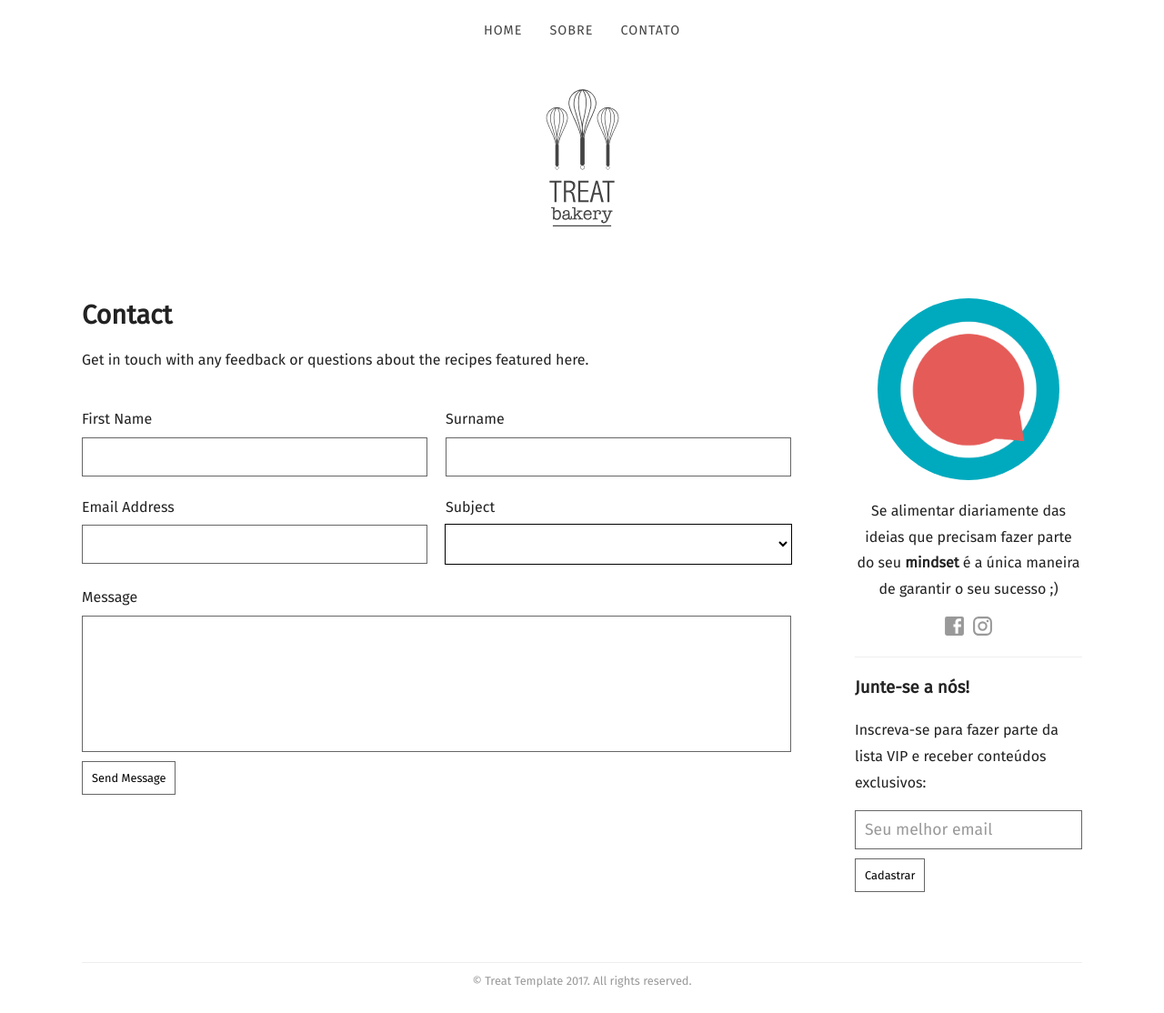
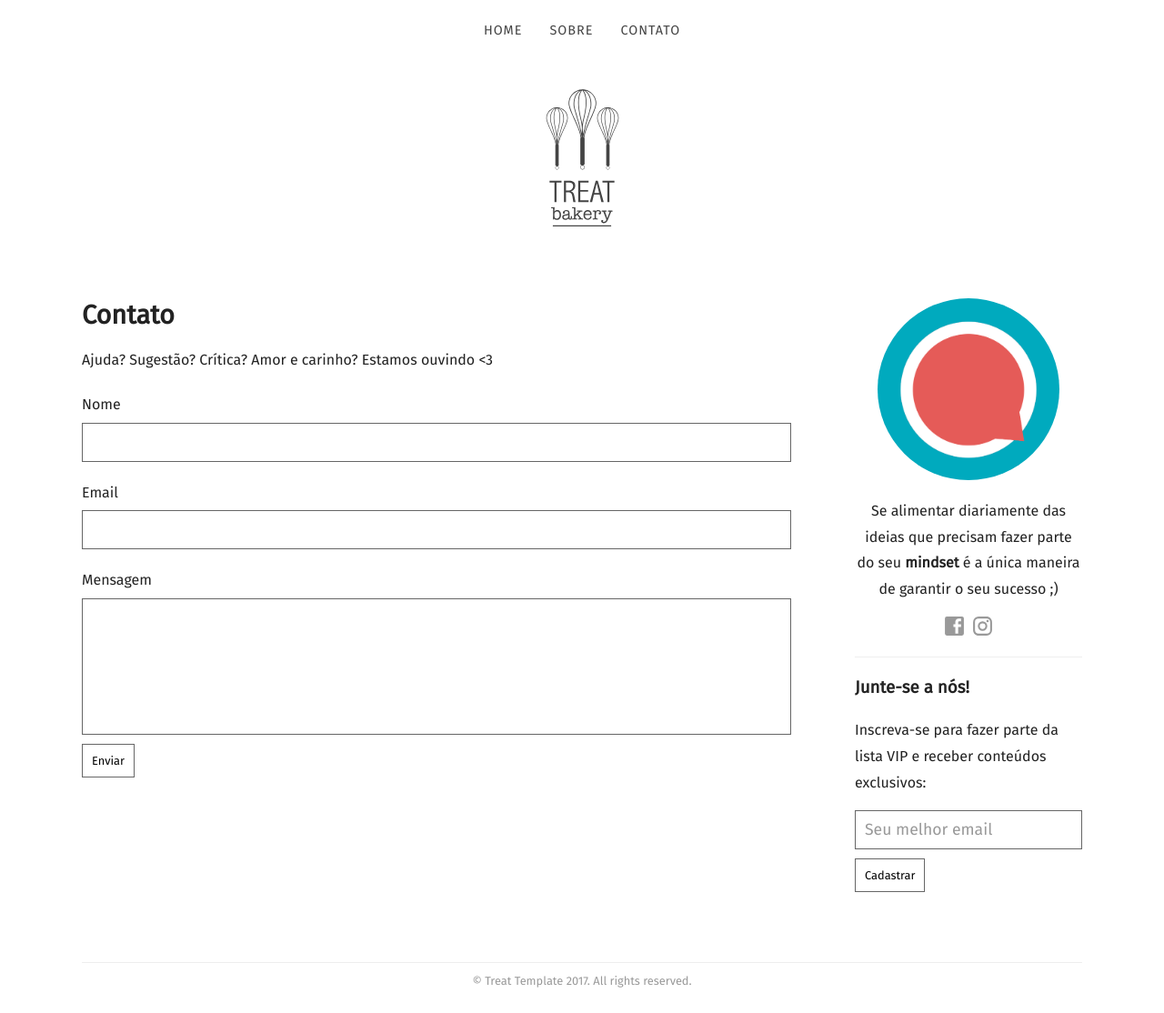
Before and after one commit to metaideia/site, a Jekyll site: the page built from contato.html, in a window 1280 px wide and 1114 px high. Shown: the whole window at 91% size. Built offline with Jekyll 4.4.1, drawn with Linux system fonts in a browser that asks for light colours; some web fonts are replaced.

Commit message:
Ajusta a página de contato
Define os textos de sucesso e formulário.

```diff
--- a/contact-success.html
+++ /dev/null
@@ -1,6 +0,0 @@
----
-title: Contact Success
----
-<h1>Message sent!</h1>
-
-<p>I'll be in touch soon.</p>
--- a/contato.html
+++ b/contato.html
@@ -1,43 +1,20 @@
 ---
-title: Contact
+title: Contato
 ---
-<h1>Contact</h1>
-<p class="editable">Get in touch with any feedback or questions about the recipes featured here.</p>
 
-<form method="post" action="{{ site.baseurl }}/contact-success/">
-		<input type="hidden" name="_to" value="{{ site.data.email }}" />
-		<input type="text" name="_gotcha" style="display: none;">
+<h1>Contato</h1>
 
-	<div class="contain">
-		<div class="split">
-			<label for="first-name">First Name</label>
-			<input type="text" name="first-name" id="first-name" />
-		</div>
-		<div class="split">
-			<label for="surname">Surname</label>
-			<input type="text" name="surname" id="surname" />
-		</div>
-	</div>
+<p class="editable">Ajuda? Sugestão? Crítica? Amor e carinho? Estamos ouvindo <3</p>
 
-	<div class="contain">
-		<div class="split">
-			<label for="email">Email Address</label>
-			<input type="email" name="email" id="email" required />
-		</div>
+<form method="post" action="{{ site.baseurl }}/contato-sucesso/">
+  <label for="name">Nome</label>
+  <input type="text" name="name" id="name" required>
 
-		<div class="split">
-			<label for="subject">Subject</label>
-			<select id="subject" name="subject">
-				<option value="enquiry">Enquiry</option>
-				<option value="suggestion">Suggestion</option>
-				<option value="press">Press</option>
-				<option value="other">Other</option>
-			</select>
-		</div>
-	</div>
+  <label for="email">Email</label>
+  <input type="email" name="email" id="email" required>
 
-	<label for="message">Message</label>
-	<textarea name="message" id="message"></textarea>
+  <label for="message">Mensagem</label>
+  <textarea name="message" id="message" required></textarea>
 
-	<input type="submit" value="Send Message" />
+  <input type="submit" value="Enviar">
 </form>
```
Also changed, not shown: contato-sucesso.html (added, +7 -0 lines).
